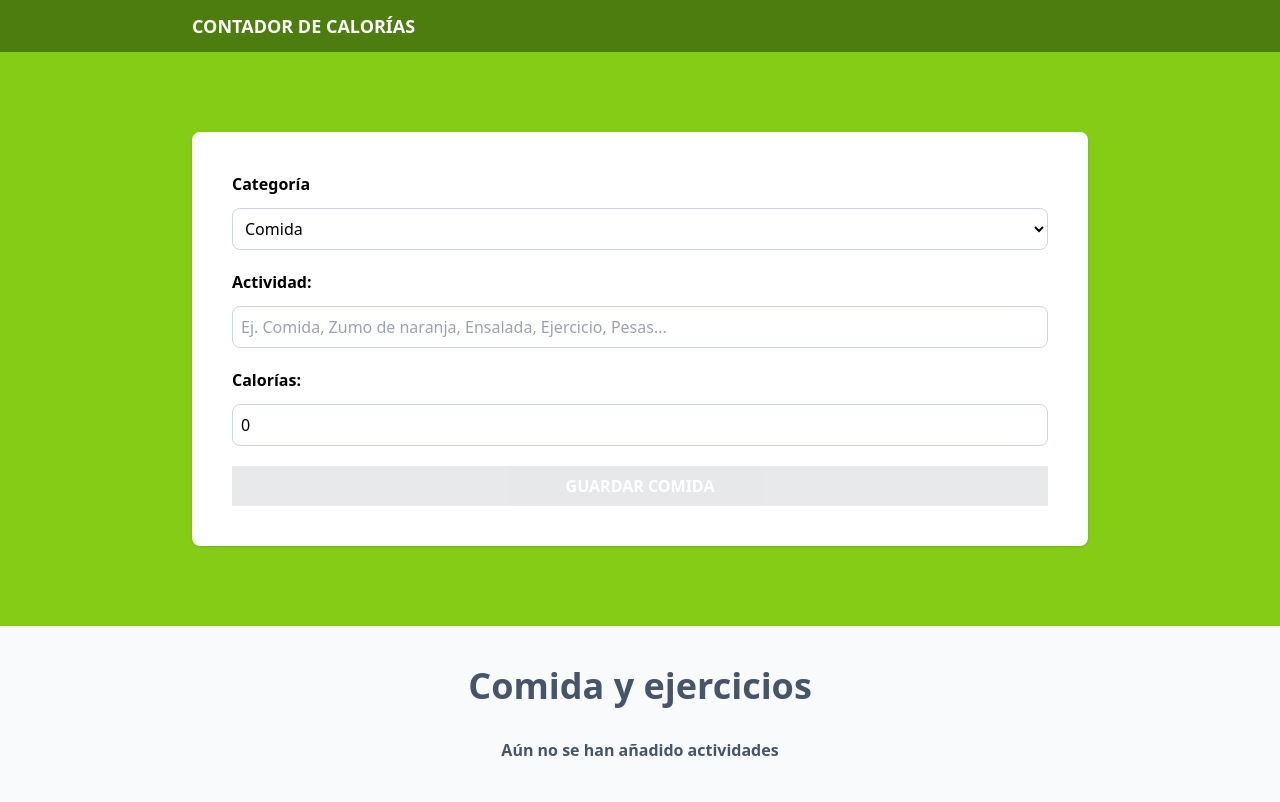
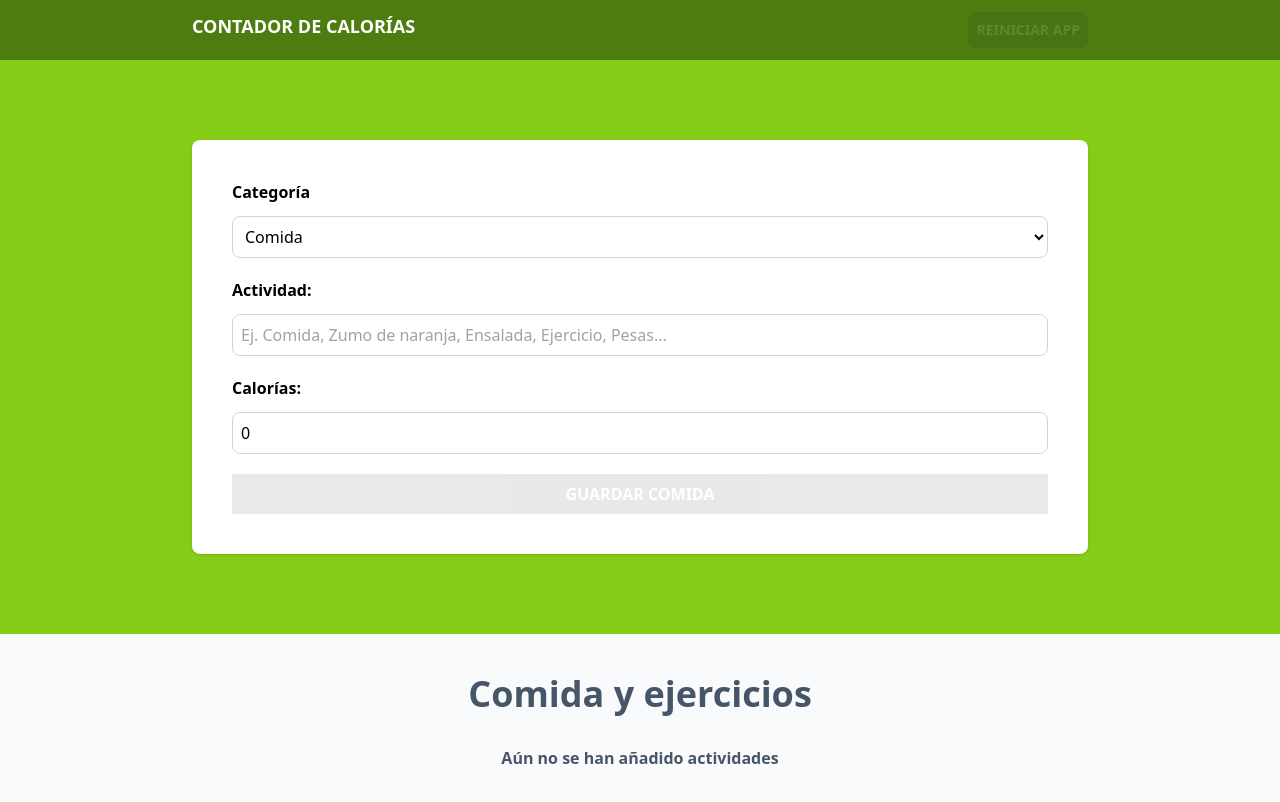
Before and after one commit to lauraherrero/calorie-counter, a React (Vite) app: page / in a window 1280 px wide. Shown: the top 802 px of the page. Built offline with nearby package versions, Linux system fonts and the light colour scheme.

Commit message:
Add reset function and condition to show or not the restart app

```diff
--- a/src/App.tsx
+++ b/src/App.tsx
@@ -1,4 +1,5 @@
-import { useEffect, useReducer } from "react"
+/* eslint-disable react-hooks/rules-of-hooks */
+import { useEffect, useMemo, useReducer } from "react"
 import { Form } from "./components/Form"
 import { activityReducer, initialState } from "./reducers/activityReducer";
 import { ActivityList } from "./components/ActivityList";
@@ -8,15 +9,24 @@
 
   const [state, dispatch] = useReducer(activityReducer, initialState);
 
-  useEffect( () => {
-    localStorage.setItem('activities', JSON.stringify(state.activities))
+  useEffect(() => {
+    localStorage.setItem('activities', JSON.stringify(state.activities));
   }, [state.activities]);
+
+  const canRestartApp = () => useMemo(() => state.activities.length > 0, [state.activities])
 
   return (
     <>
       <header className="bg-lime-700 py-3">
         <div className="max-w-4xl mx-auto flex justify-between">
           <h1 className="text-center text-lg font-bold text-white uppercase">Contador de calorías</h1>
+          <button
+            className="bg-gray-800 hover:bg-gray-900 p-2 font-bold uppercase text-white cursor-pointer rounded-lg text-sm disabled:opacity-10"
+            disabled={!canRestartApp()}
+            onClick={() => dispatch({type: 'RESET_APP'})}
+          >
+            Reiniciar App
+          </button>
         </div>
       </header>
       <section className="bg-lime-500 py-20 px-5">
--- a/src/components/ActivityList.tsx
+++ b/src/components/ActivityList.tsx
@@ -12,7 +12,7 @@
       {isEmptyActivities ?
         <p className="text- font-bold text-slate-600 text-center mt-8">Aún no se han añadido actividades</p> :
         activities.map(activity => (
-          <div key={activity.id} className="px-5 py-10 bg-white mt-5 flex justify-between">
+          <div key={activity.id} className="px-5 py-10 bg-white mt-5 flex justify-between shadow">
             <div className="space-y-2 relative">
               <p className={`absolute -top-8 -left-8 px-10 py-2 text-white uppercase font-bold ${activity.category === 1 ? 'bg-lime-500' : 'bg-orange-500'}`}>
                 {activity.category === 1 ? 'Comida' : 'Ejercicio'}
--- a/src/reducers/activityReducer.ts
+++ b/src/reducers/activityReducer.ts
@@ -1,15 +1,13 @@
 import { Activity, ActivityState } from './../types/index';
-export type ActivityActions = {
-  type: 'SAVE_ACTIVITY',
-  payload: { newActivity: Activity }
+export type ActivityActions =
+{
+  type: 'SAVE_ACTIVITY', payload: { newActivity: Activity }
 } | {
-  type: 'SET_ACTIVEID',
-  payload: {  id: string },
+  type: 'SET_ACTIVEID', payload: {  id: string },
 } | {
-  type: 'DELETE_ACTIVITY',
-  payload: {
-    id: string
-  }
+  type: 'DELETE_ACTIVITY', payload: { id: string }
+} | {
+  type: 'RESET_APP',
 }
 
 const localStorageActivities = () : Activity[] => {
@@ -54,5 +52,12 @@
       activities: state.activities.filter(activity => activity.id !== action.payload.id )
     }
   }
+
+  if(action.type === 'RESET_APP') {
+    return{
+      activities: [],
+      activeId: ''
+    }
+  }
   return state;
 }
```
